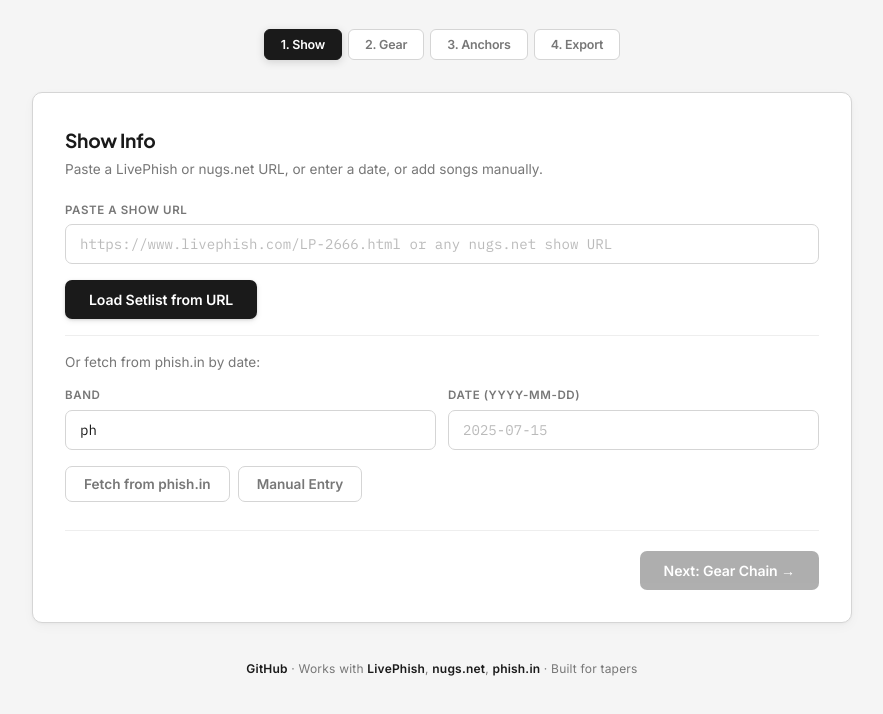
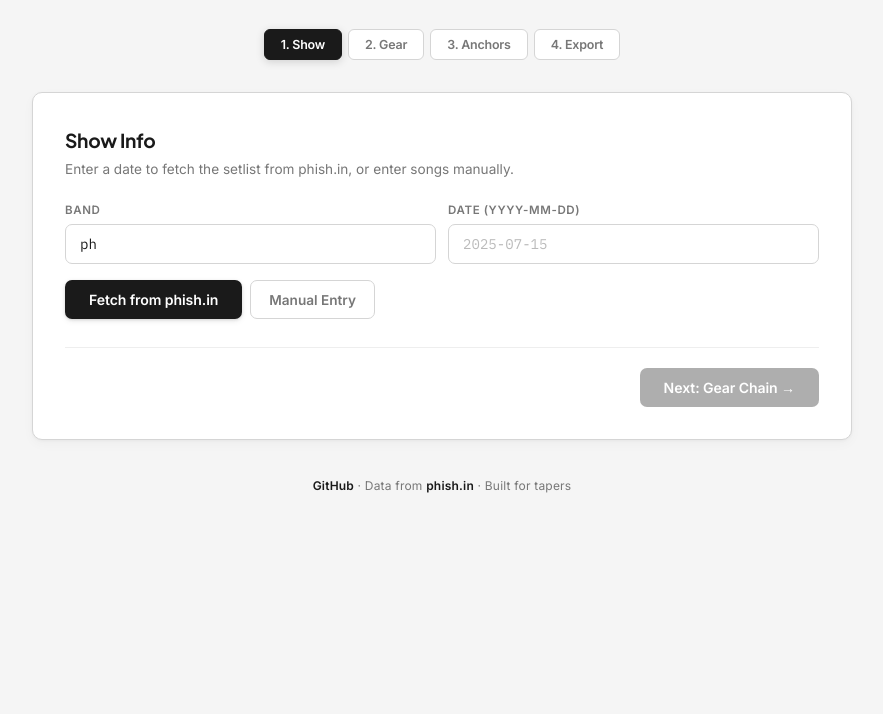
Before and after one commit to PosterNutbag01/concert-marker, a plain HTML site: page index.html in a window 1280 px wide. Shown: the part 180-894 px from the top of the page, without its empty margins (198-1081 px from the left). After the commit the page ends 800 px from the top, so only its background shows below. Drawn offline with Linux system fonts and the light colour scheme.

Commit message:
Update index.html

```diff
--- a/index.html
+++ b/index.html
@@ -1,3 +1,4 @@
+
 <!DOCTYPE html>
 <html lang="en">
 <head>
@@ -349,14 +350,8 @@
   <!-- STEP 1: Show Info -->
   <div class="panel active" id="step1">
     <h2>Show Info</h2>
-    <p class="desc">Paste a LivePhish or nugs.net URL, or enter a date, or add songs manually.</p>
+    <p class="desc">Enter a date to fetch the setlist from phish.in, or enter songs manually.</p>
 
-    <label>Paste a Show URL</label>
-    <input type="text" id="showUrl" placeholder="https://www.livephish.com/LP-2666.html or any nugs.net show URL">
-    <button class="btn-primary" onclick="fetchFromUrl()" style="margin-bottom:16px;">Load Setlist from URL</button>
-
-    <div style="border-top:1px solid var(--surface2);padding-top:16px;margin-bottom:16px;">
-      <p class="desc" style="margin-bottom:12px;">Or fetch from phish.in by date:</p>
     <div class="row">
       <div>
         <label>Band</label>
@@ -367,20 +362,13 @@
         <input type="text" id="showDate" placeholder="2025-07-15">
       </div>
     </div>
+
     <div style="display:flex;gap:8px;margin-bottom:16px;">
-        <button class="btn-secondary" onclick="fetchSetlist()">Fetch from phish.in</button>
+      <button class="btn-primary" onclick="fetchSetlist()">Fetch from phish.in</button>
       <button class="btn-secondary" onclick="showManualEntry()">Manual Entry</button>
-      </div>
     </div>
 
     <div id="fetchStatus"></div>
-
-    <!-- Paste Content Fallback -->
-    <div id="pasteContentArea" style="display:none;margin-top:16px;">
-      <label>Paste the setlist from the page</label>
-      <textarea id="pastedContent" style="width:100%;height:200px;background:#fff;border:1.5px solid var(--border);border-radius:7px;font-family:var(--mono);font-size:0.82rem;padding:12px;color:var(--text);resize:vertical;" placeholder="Copy the setlist section from the LivePhish or nugs.net page and paste it here..."></textarea>
-      <button class="btn-primary btn-small" onclick="parseFromPastedContent()" style="margin-top:8px;">Parse Pasted Setlist</button>
-    </div>
 
     <!-- Manual Entry -->
     <div id="manualEntry" style="display:none;margin-top:16px;">
@@ -506,7 +494,7 @@
   </div>
 
   <footer>
-    <a href="https://github.com/PosterNutbag01/concert-marker">GitHub</a> · Works with <a href="https://www.livephish.com">LivePhish</a>, <a href="https://www.nugs.net">nugs.net</a>, <a href="https://phish.in">phish.in</a> · Built for tapers
+    <a href="https://github.com/PosterNutbag01/concert-marker">GitHub</a> · Data from <a href="https://phish.in">phish.in</a> · Built for tapers
   </footer>
 </div>
 
```
Lines whose indentation alone changed are shown as unchanged.
